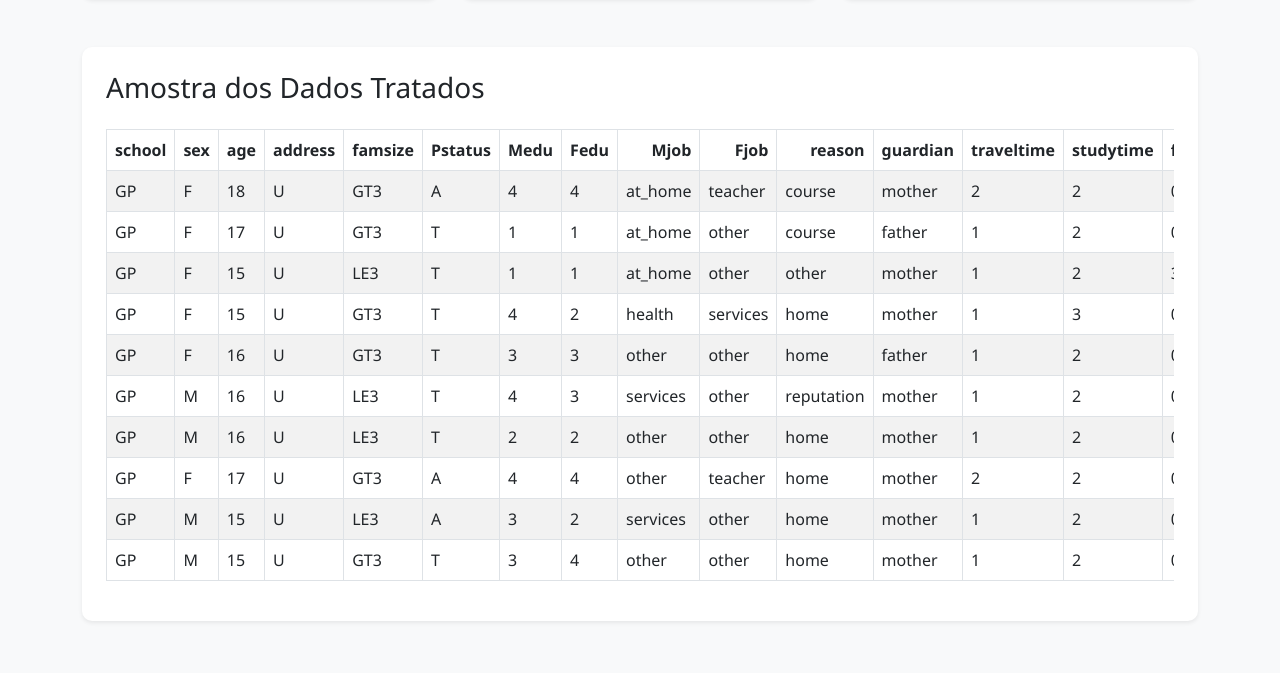
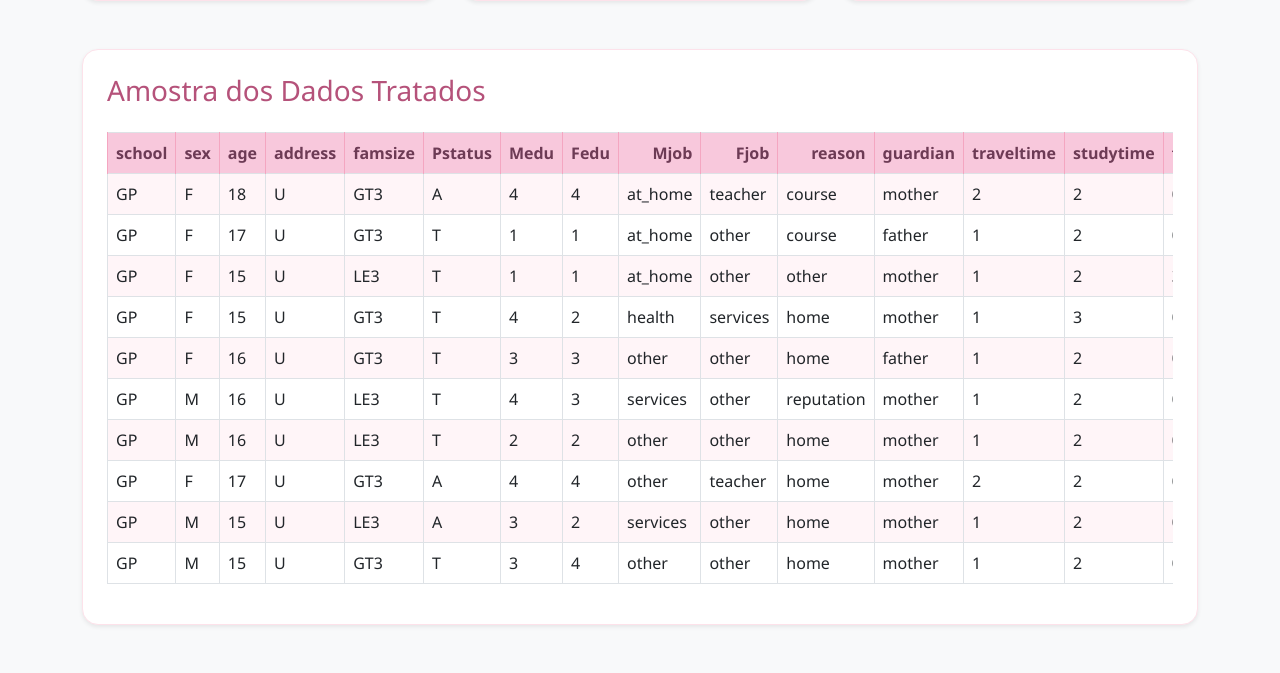
Before and after one commit to maluumendes/machine-learning-python, a Flask app: page /analise-padrao in a window 1280 px wide. Shown: the part 703-1376 px from the top of the page. Before the commit the page ends 1325 px from the top, so only its background shows below. Run offline with Flask 3, Linux system fonts and the light colour scheme.

Commit message:
Update style.css

```diff
--- a/static/css/style.css
+++ b/static/css/style.css
@@ -1,8 +1,124 @@
+/* Paleta rosa (tons harmônicos, do mais claro ao mais escuro) */
+:root {
+    --rosa-fundo: #FFF5F8;
+    --rosa-claro: #FDE2EA;
+    --rosa-suave: #F8C8DC;
+    --rosa-medio: #F4A6C1;
+    --rosa-forte: #E07A9F;
+    --rosa-escuro: #B5527A;
+    --rosa-texto: #6D3B55;
+}
+
 body {
     font-family: 'Segoe UI', Tahoma, Geneva, Verdana, sans-serif;
-    background-color: #f8f9fa;
+    background-color: var(--rosa-fundo);
+    color: var(--rosa-texto);
 }
+
+h1, h2, h3, h4, h5, h6, .titulo-rosa {
+    color: var(--rosa-escuro);
+}
+
+.texto-suave {
+    color: #8C6478;
+}
+
+/* Cartões */
 .card {
-    border: none;
-    border-radius: 10px;
+    border: 1px solid var(--rosa-claro);
+    border-radius: 16px;
+    background-color: #FFFFFF;
+    box-shadow: 0 4px 12px rgba(181, 82, 122, 0.08);
 }
+
+hr {
+    border-color: var(--rosa-suave);
+    opacity: 1;
+}
+
+/* Botões */
+.btn-rosa {
+    background-color: var(--rosa-forte);
+    border: 1px solid var(--rosa-forte);
+    color: #FFFFFF;
+    border-radius: 999px;
+}
+
+.btn-rosa:hover {
+    background-color: var(--rosa-escuro);
+    border-color: var(--rosa-escuro);
+    color: #FFFFFF;
+}
+
+.btn-rosa-contorno {
+    background-color: #FFFFFF;
+    border: 1px solid var(--rosa-medio);
+    color: var(--rosa-escuro);
+    border-radius: 999px;
+}
+
+.btn-rosa-contorno:hover {
+    background-color: var(--rosa-claro);
+    color: var(--rosa-escuro);
+}
+
+/* Links */
+a {
+    color: var(--rosa-escuro);
+}
+
+a:hover {
+    color: var(--rosa-forte);
+}
+
+/* Campos do formulário */
+.form-control:focus,
+.form-select:focus {
+    border-color: var(--rosa-medio);
+    box-shadow: 0 0 0 0.2rem rgba(244, 166, 193, 0.4);
+}
+
+/* Mensagens */
+.alerta-erro {
+    background-color: #FCE4EC;
+    border: 1px solid var(--rosa-escuro);
+    color: var(--rosa-escuro);
+    border-radius: 12px;
+    padding: 12px 16px;
+}
+
+.alerta-info {
+    background-color: var(--rosa-fundo);
+    border: 1px dashed var(--rosa-medio);
+    border-radius: 12px;
+    padding: 12px 16px;
+    font-size: 0.9rem;
+}
+
+.alerta-aprovado {
+    background-color: var(--rosa-claro);
+    border: 2px solid var(--rosa-medio);
+    color: var(--rosa-texto);
+    border-radius: 12px;
+    padding: 16px;
+}
+
+.alerta-reprovado {
+    background-color: #F5E1E8;
+    border: 2px solid var(--rosa-escuro);
+    color: var(--rosa-escuro);
+    border-radius: 12px;
+    padding: 16px;
+}
+
+/* Tabelas geradas pelo Pandas (to_html) */
+.table {
+    --bs-table-striped-bg: var(--rosa-fundo);
+    color: var(--rosa-texto);
+}
+
+.table thead th {
+    background-color: var(--rosa-suave);
+    color: var(--rosa-texto);
+    border-color: var(--rosa-medio);
+}
```
